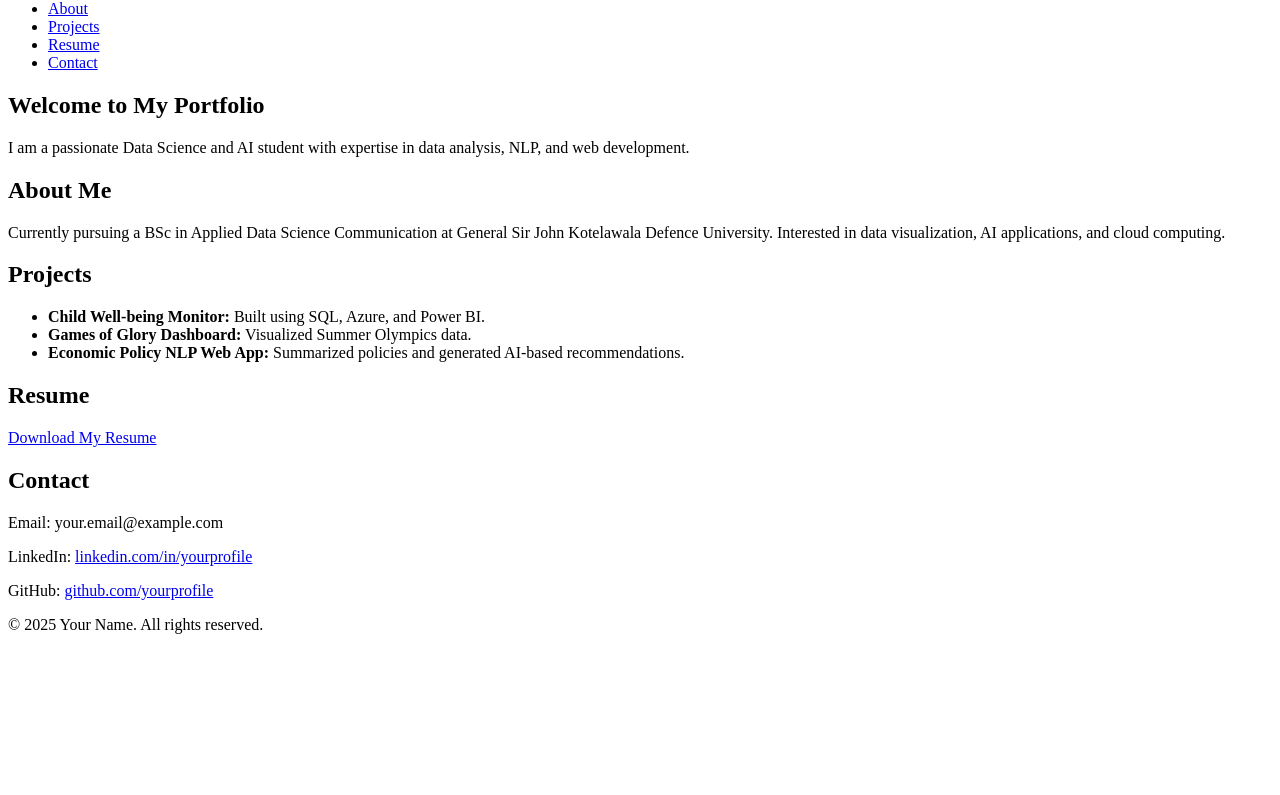
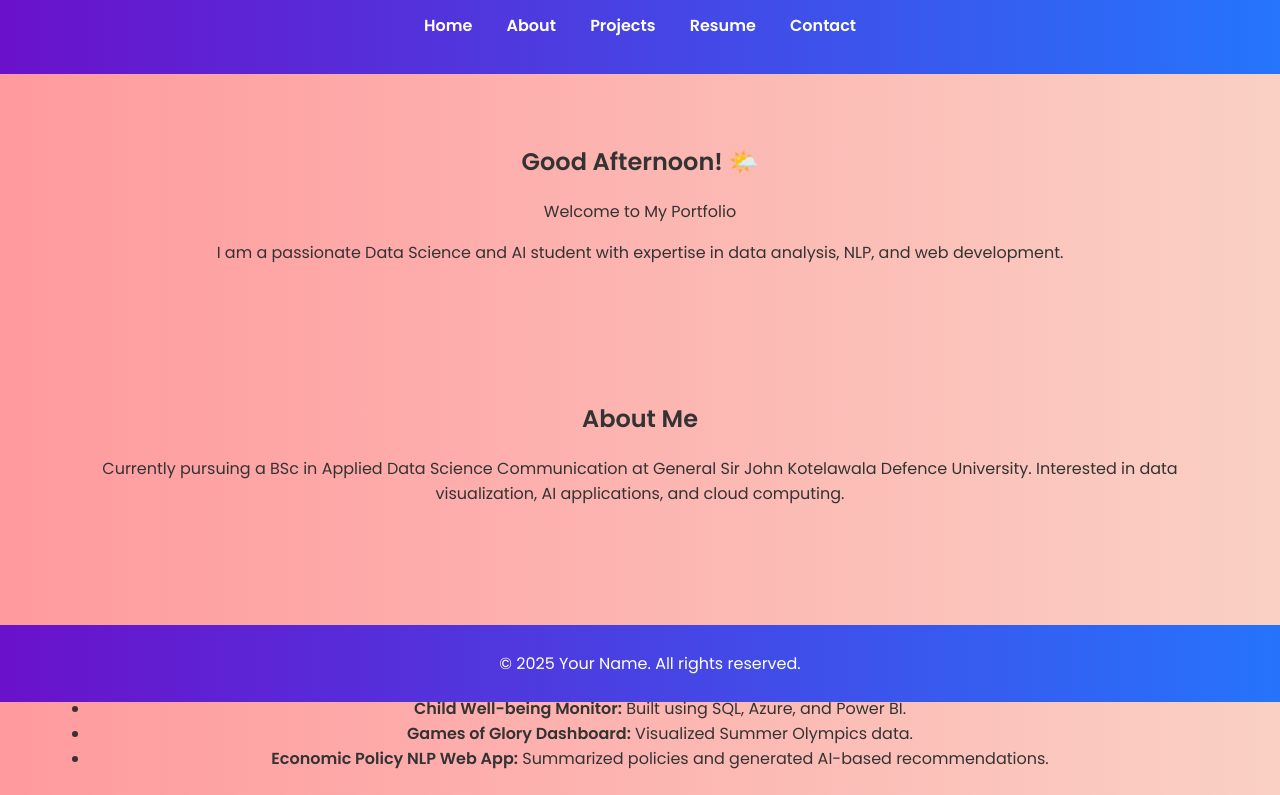
Before and after one commit to Mayusha03/PORTFOLIO, a plain HTML site: page index.html in a window 1280 px wide. Shown: the part 98-893 px from the top of the page. Before the commit the page ends 800 px from the top, so only its background shows below. Drawn offline with Linux system fonts and the light colour scheme.

Commit message:
Update index.html

```diff
--- a/index.html
+++ b/index.html
@@ -4,11 +4,105 @@
     <meta charset="UTF-8">
     <meta name="viewport" content="width=device-width, initial-scale=1.0">
     <title>Your Portfolio</title>
-    <link rel="stylesheet" href="styles.css">
+
+    <!-- Google Font -->
+    <link href="https://fonts.googleapis.com/css2?family=Poppins:wght@300;400;600&display=swap" rel="stylesheet">
+
+    <style>
+        /* Global Styles */
+        body {
+            font-family: 'Poppins', sans-serif;
+            margin: 0;
+            padding: 0;
+            background: linear-gradient(to right, #ff9a9e, #fad0c4);
+            color: #333;
+            text-align: center;
+            transition: background 0.5s;
+        }
+
+        /* Header */
+        header {
+            background: linear-gradient(to right, #6a11cb, #2575fc);
+            padding: 20px;
+            color: white;
+            text-align: center;
+        }
+
+        nav ul {
+            list-style: none;
+            padding: 0;
+        }
+
+        nav ul li {
+            display: inline;
+            margin: 0 15px;
+        }
+
+        nav ul li a {
+            color: white;
+            text-decoration: none;
+            font-weight: bold;
+            transition: color 0.3s;
+        }
+
+        nav ul li a:hover {
+            color: #ffeb3b;
+        }
+
+        /* Sections */
+        section {
+            padding: 50px;
+            opacity: 0;
+            transform: translateY(20px);
+            transition: opacity 0.8s ease-out, transform 0.8s ease-out;
+        }
+
+        section.show {
+            opacity: 1;
+            transform: translateY(0);
+        }
+
+        /* Buttons */
+        .btn {
+            display: inline-block;
+            background: #ff5722;
+            color: white;
+            padding: 10px 20px;
+            text-decoration: none;
+            border-radius: 5px;
+            transition: background 0.3s;
+        }
+
+        .btn:hover {
+            background: #e64a19;
+        }
+
+        /* Footer */
+        footer {
+            background: linear-gradient(to right, #6a11cb, #2575fc);
+            color: white;
+            padding: 10px;
+            position: fixed;
+            bottom: 0;
+            width: 100%;
+        }
+
+        /* Contact Links */
+        a {
+            color: #6a11cb;
+            text-decoration: none;
+            font-weight: bold;
+        }
+
+        a:hover {
+            color: #ff4081;
+        }
+    </style>
 </head>
 <body>
+
     <header>
-        <h1>Your Name</h1>
+        <h1>Mayusha Athukorala</h1>
         <nav>
             <ul>
                 <li><a href="#home">Home</a></li>
@@ -21,7 +115,8 @@
     </header>
 
     <section id="home">
-        <h2>Welcome to My Portfolio</h2>
+        <h2 id="greeting"></h2>
+        <p>Welcome to My Portfolio</p>
         <p>I am a passionate Data Science and AI student with expertise in data analysis, NLP, and web development.</p>
     </section>
 
@@ -41,7 +136,7 @@
 
     <section id="resume">
         <h2>Resume</h2>
-        <p><a href="resume.pdf" download>Download My Resume</a></p>
+        <p><a href="resume.pdf" download class="btn">Download My Resume</a></p>
     </section>
 
     <section id="contact">
@@ -54,5 +149,43 @@
     <footer>
         <p>&copy; 2025 Your Name. All rights reserved.</p>
     </footer>
+
+    <script>
+        // Smooth Scroll
+        document.querySelectorAll('nav ul li a').forEach(anchor => {
+            anchor.addEventListener('click', function(e) {
+                e.preventDefault();
+                const targetId = this.getAttribute('href').substring(1);
+                document.getElementById(targetId).scrollIntoView({ behavior: 'smooth' });
+            });
+        });
+
+        // Dynamic Greeting Based on Time
+        const greeting = document.getElementById("greeting");
+        const hour = new Date().getHours();
+        if (hour < 12) {
+            greeting.textContent = "Good Morning! ☀️";
+        } else if (hour < 18) {
+            greeting.textContent = "Good Afternoon! 🌤️";
+        } else {
+            greeting.textContent = "Good Evening! 🌙";
+        }
+
+        // Section Fade-in Animation
+        const sections = document.querySelectorAll("section");
+
+        const revealSection = () => {
+            sections.forEach(section => {
+                const sectionTop = section.getBoundingClientRect().top;
+                if (sectionTop < window.innerHeight - 50) {
+                    section.classList.add("show");
+                }
+            });
+        };
+
+        window.addEventListener("scroll", revealSection);
+        revealSection();
+    </script>
+
 </body>
 </html>
```
